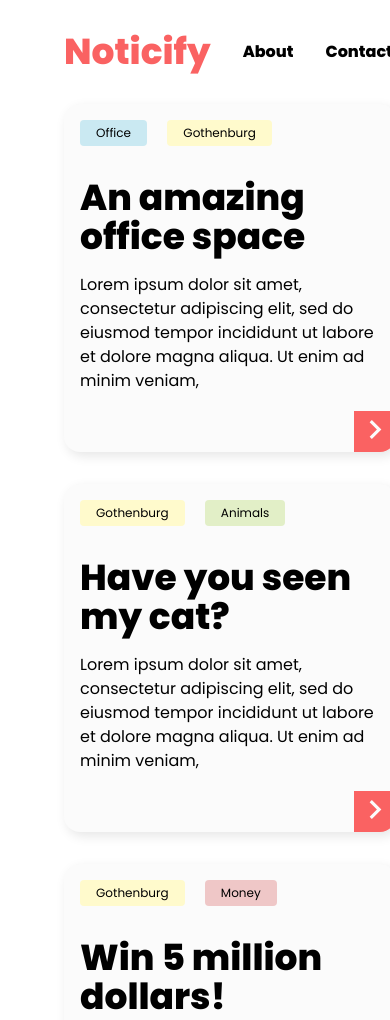
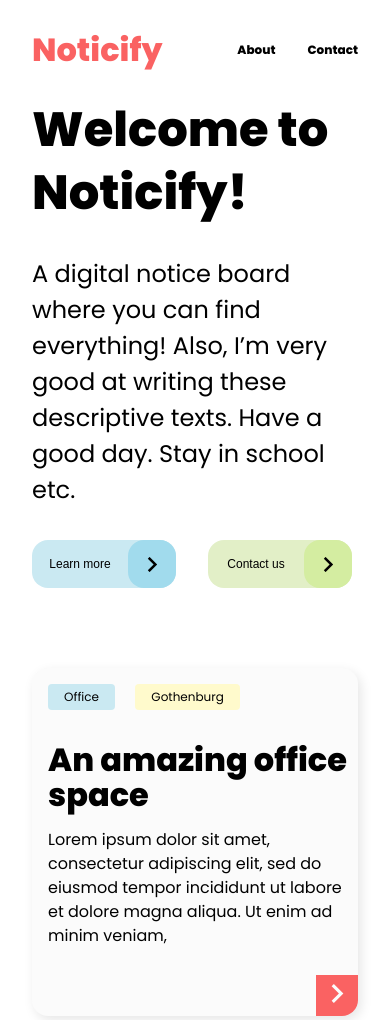
Before and after one commit to JoarHansson/noticify, a plain HTML site: page index.html in a window 390 px wide. Shown: the top 1020 px of the page. Drawn offline with Linux system fonts and the light colour scheme.

Commit message:
change to mobile  layout

```diff
--- a/index.html
+++ b/index.html
@@ -125,10 +125,11 @@
           good at writing these descriptive texts. Have a good day. Stay in
           school etc.
         </p>
+        <div class="button-container">
           <button class="button-big bg-blue">
             <span class="button-text">Learn more</span>
             <span class="arrow-black bg-darker-blue">
-            <svg
+              <svg  class="svg-black-arrow"
                 width="13"
                 height="19"
                 viewBox="0 0 13 19"
@@ -144,7 +145,7 @@
           <button class="button-big bg-green">
             <span class="button-text">Contact us</span>
             <span class="arrow-black bg-darker-green">
-            <svg
+              <svg class="svg-black-arrow"
                 width="13"
                 height="19"
                 viewBox="0 0 13 19"
@@ -159,6 +160,7 @@
             </span>
           </button>
         </div>
+      </div>
     </main>
   </body>
 </html>
--- a/style.css
+++ b/style.css
@@ -45,17 +45,18 @@ body {
   font-family: "Poppins", sans-serif;
   color: var(--font-color);
   font-style: normal;
-  margin: 0;
+  margin: 0 auto;
+  max-width: 1400px;
 }
 
 h1 {
-  font-size: 3.75rem;
+  font-size: 3rem;
   font-weight: 800;
   line-height: 130%;
 }
 
 h2 {
-  font-size: 2.25rem;
+  font-size: 2rem;
   font-weight: 800;
   line-height: 110%;
 }
@@ -72,7 +73,7 @@ header {
   display: flex;
   justify-content: space-between;
   align-items: center;
-  margin: 2rem 4rem;
+  margin: 2rem 2rem;
   gap: 2rem;
 }
 
@@ -84,7 +85,7 @@ h2.logo {
 header > a {
   color: var(--font-color);
   text-decoration: none;
-  font-size: 1rem;
+  font-size: 0.75rem;
   font-weight: 800;
   line-height: 110%;
 }
@@ -92,9 +93,9 @@ header > a {
 /* main styles: */
 
 main {
-  margin: 2rem 4rem;
+  margin: 1rem 2rem;
   display: flex;
-  flex-direction: row;
+  flex-direction: column-reverse;
   flex-wrap: wrap;
   justify-content: space-between;
   gap: 5rem;
@@ -105,18 +106,18 @@ main {
   flex-direction: row;
   gap: 2rem;
   flex-wrap: wrap;
-  width: 45rem;
+  /* width: 45rem; */
 }
 
 .info {
-  width: 30rem;
+  width: 100%;
 }
 
 /* card styles: */
 
 .card {
   background-color: var(--bg-gray);
-  width: 20.75rem;
+  /* width: 20.75rem; */
   height: 21.75rem;
   border-radius: 1rem;
   box-shadow: 3px 4px 12px 0px rgba(0, 0, 0, 0.1);
@@ -173,20 +174,30 @@ main {
   margin: 0 0 2rem;
 }
 
-.info > .button-big {
+.button-container {
+  display: flex;
+  align-items: center;
+  justify-content: flex-start;
+  gap: 2rem;
+}
+
+.info .button-big {
   height: 3rem;
-  width: 12rem;
-  margin-right: 1rem;
+  width: 9rem;
+  /* margin-right: 1rem; */
   display: inline-flex;
   align-items: center;
-  justify-content: space-between;
+  /* justify-content: space-between; */
   padding: 0;
   border-radius: 1rem;
   border-style: none;
+  scale: 100%;
 }
 
 .button-text {
   margin: 0 auto;
+  font-size: 0.75rem;
+  font-weight: 400;
 }
 
 .arrow-black {
@@ -199,3 +210,7 @@ main {
   align-content: end;
   margin: 0;
 }
+
+.svg-black-arrow {
+  scale: 80%;
+}
```
Lines whose indentation alone changed are shown as unchanged.
